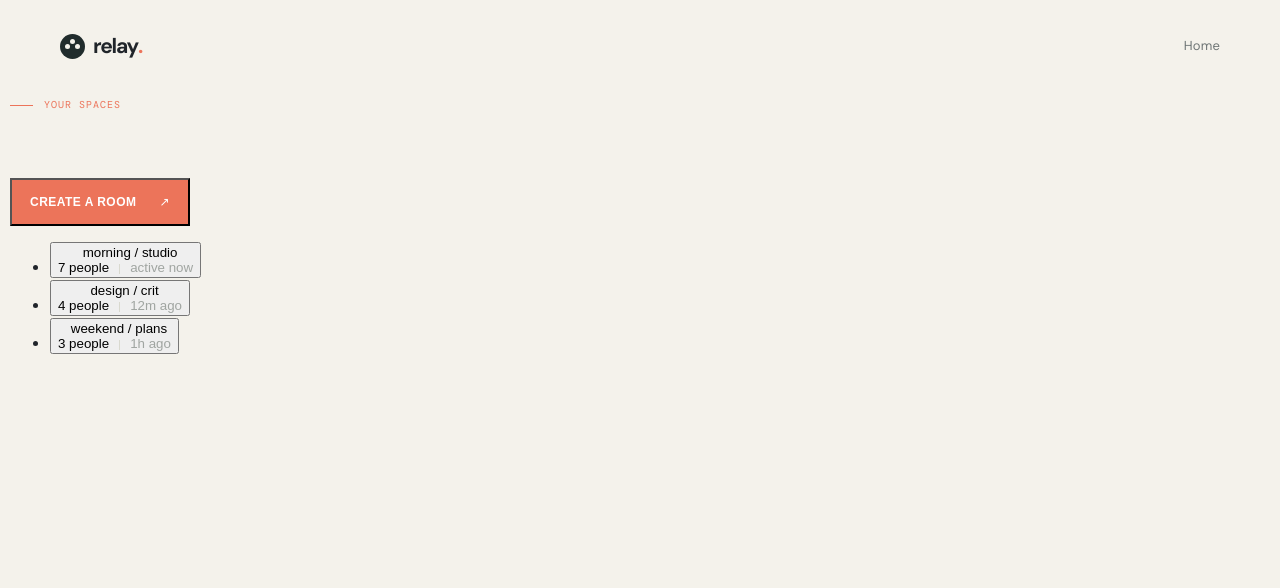
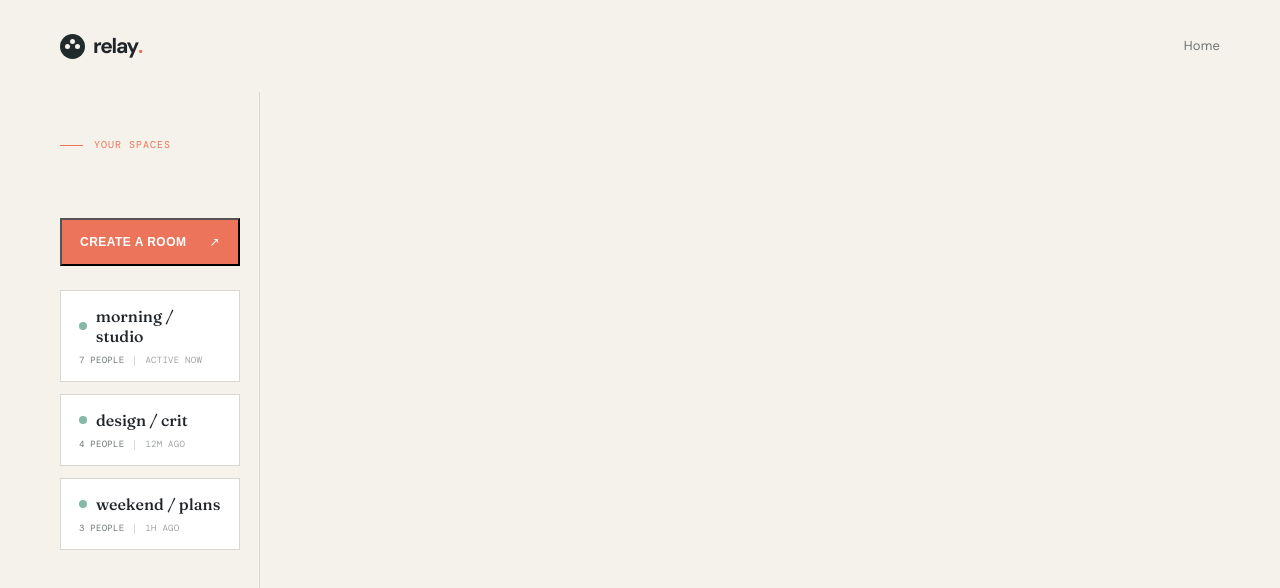
Before and after one commit to bjark9/projetdev1, a React (Vite) app in the folder frontend/: page /room in a window 1280 px wide. Shown: the top 588 px of the page. Built offline with nearby package versions, Linux system fonts and the light colour scheme.

Commit message:
Fixing some css issues for RoomPage

```diff
--- a/frontend/src/App.css
+++ b/frontend/src/App.css
@@ -26,6 +26,9 @@ body {
 a {
   color: inherit;
   text-decoration: none;
+}
+ul {
+  list-style-type:none;
 }
 main {
   overflow: hidden;
@@ -254,7 +257,59 @@ h2 em {
   display: flex;
 }
 .room-section {
-  margin-left: 10px;
+  --room-button-width: 180px;
+  width: min(200px, calc(100% - 80px));
+  /* same left offset as .nav-shell */
+  margin-left: calc((100% - min(1160px, 100% - 80px)) / 2);
+  margin-right: auto;
+  padding: 40px 48px 40px 0;
+  border-right: 1px solid var(--line);
+}
+.room-section .button-primary,
+.room-row-button {
+  width: var(--room-button-width);
+}
+.room-list {
+  display: grid;
+  gap: 12px;
+  margin: 24px 0 0;
+  padding: 0; /* removes the default ul indent */
+}
+
+.room-row-button {
+  background: #fff;
+  border: 1px solid var(--line);
+  color: var(--ink);
+  cursor: pointer;
+  display: flex;
+  flex-direction: column;
+  font-family: var(--sans); /* buttons don't inherit fonts by default */
+  gap: 8px;
+  padding: 15px 18px;
+  text-align: left;
+}
+
+.room-row-button:hover {
+  border-color: var(--coral);
+  transform: translateY(-2px);
+}
+
+.room-row-main {
+  align-items: center;
+  display: flex;
+}
+
+.room-row-name {
+  font-family: var(--serif);
+  font-size: 16px;
+}
+
+.room-row-meta {
+  color: var(--muted);
+  font-family: var(--mono);
+  font-size: 9px;
+  letter-spacing: 0.03em;
+  text-transform: uppercase;
 }
 .chat-topbar {
   justify-content: space-between;
```
